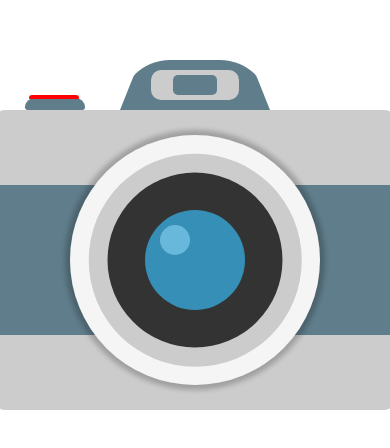
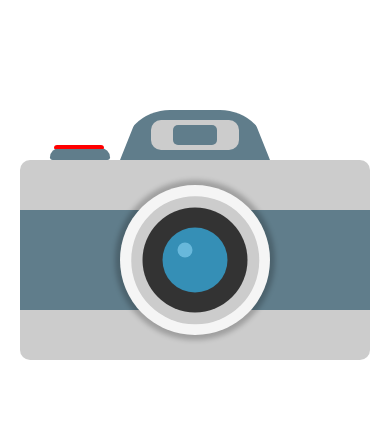
Before and after one commit to OmneyaAboElkhair/CSS-Camera, a plain HTML site: page index.html in a window 390 px wide. Shown: the part 182-630 px from the top of the page. Drawn offline with Linux system fonts and the light colour scheme.

Commit message:
Add Media Queries For Small Screens

```diff
--- a/css/ch-14.css
+++ b/css/ch-14.css
@@ -40,8 +40,11 @@
 
 @media (max-width:767px) {
     .container {
-        width: 400px;
+        width: 350px;
+        height: 200px;
     }
+
+
 }
 
 .container::before {
@@ -156,6 +159,13 @@
     box-shadow: 0px 0px 5px 5px #00000038;
 }
 
+@media (max-width:767px) {
+    .container div:nth-of-type(2){
+        width: 150px;
+        height: 150px;
+    }
+}
+
 .container div:nth-of-type(2)::before {
     width: 85%;
     height: 85%;
@@ -174,7 +184,7 @@
     background-color: #358fb6;
 }
 
-.container div:last-child::after {
+.container div:last-of-type::after {
     content: '';
     width: 30px;
     height: 30px;
@@ -188,3 +198,16 @@
     -ms-border-radius: 50%;
     -o-border-radius: 50%;
 }
+
+@media (max-width:767px) {
+    .container div:last-of-type {
+        width: 65px;
+        height: 65px;
+    }
+     .container div:last-of-type::after {
+        width: 15px;
+        height: 15px;
+     }
+
+
+}
```
